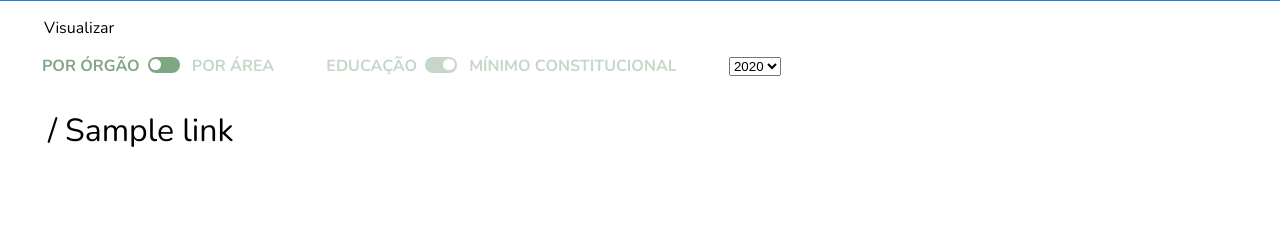
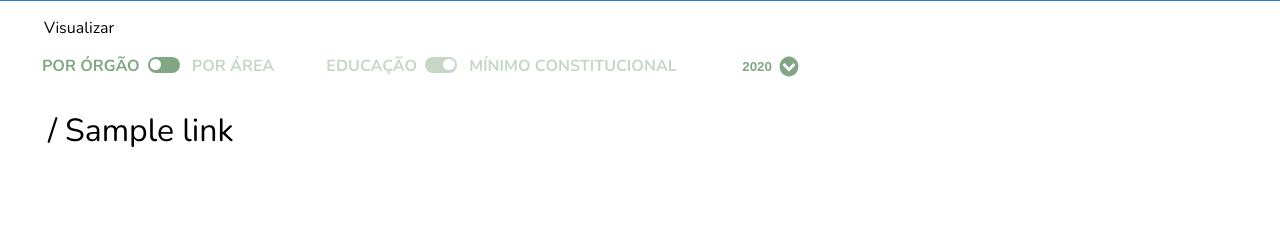
Before and after one commit to prefeiturasp/SME-Livro-Aberto, a Django app: template mosaico/templates/mosaico/base.html in a window 1280 px wide. Shown: the part 399-645 px from the top of the page. Run offline with Django 3.2, Linux system fonts and the light colour scheme; data comes from the database, SQL or seed files in the repository; tables that the repository leaves empty hold one stand-in row (values such as "Sample post"); the template is opened without the code that fills it: values that come from a table or form of the project are taken from there, most other values are stand-ins (such as "Sample title", 1, 10 or a date in 2020).

Commit message:
Style select box

```diff
--- a/mosaico/static/css/form.css
+++ b/mosaico/static/css/form.css
@@ -61,8 +61,6 @@ button, input[type=submit], .btn{
   border-style: solid;
   border-width: .15em;
   border-color: currentColor;
-  display: inline-block;
-  background-color: transparent;
   padding: 1em;
   margin: 0.5em;
   box-sizing: border-box;
@@ -71,3 +69,24 @@ button, input[type=submit], .btn{
 button:last-child, input[type=submit]:last-child, .btn:last-child{
   margin: 0;
 }
+
+button, input[type=submit], .btn,
+select{
+  display: inline-block;
+  background-color: transparent;
+}
+
+select{
+  padding: 0.2em 2em 0.2em 1em;
+  border: none;
+  cursor: pointer;
+  background-image: url('../img/dropdown.svg');
+  background-repeat: no-repeat;
+  background-position: center right;
+  -moz-appearance: none;
+  -webkit-appearance: none;
+}
+
+select::-ms-expand {
+  display: none;
+}
--- a/mosaico/static/css/palette.css
+++ b/mosaico/static/css/palette.css
@@ -60,6 +60,7 @@ svg.icon{
   fill: currentColor;
 }
 
+select,
 .breadcrumb a,
 button, input[type=submit], .btn,
 form.query label{
--- a/mosaico/static/css/typography.css
+++ b/mosaico/static/css/typography.css
@@ -41,6 +41,7 @@ header nav a{
   text-decoration: none;
 }
 
+select,
 a.btn,
 form.query label{
   text-transform: uppercase;
```
Also changed, not shown: mosaico/static/img/dropdown.svg (added).
